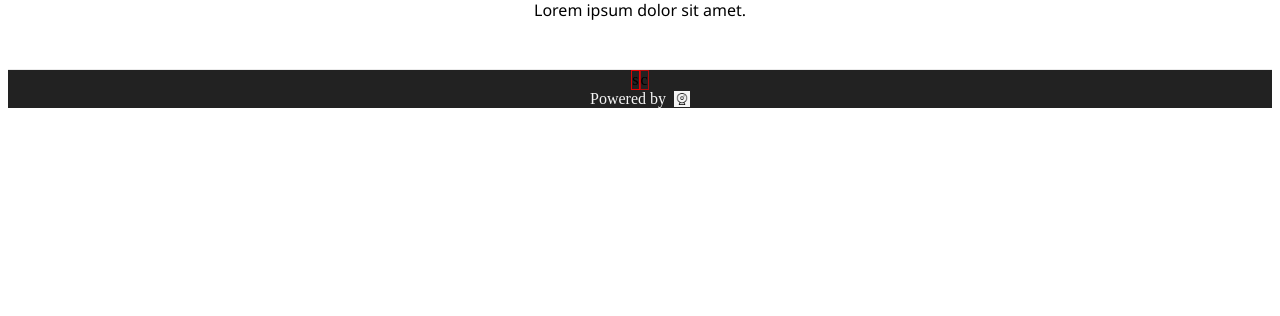
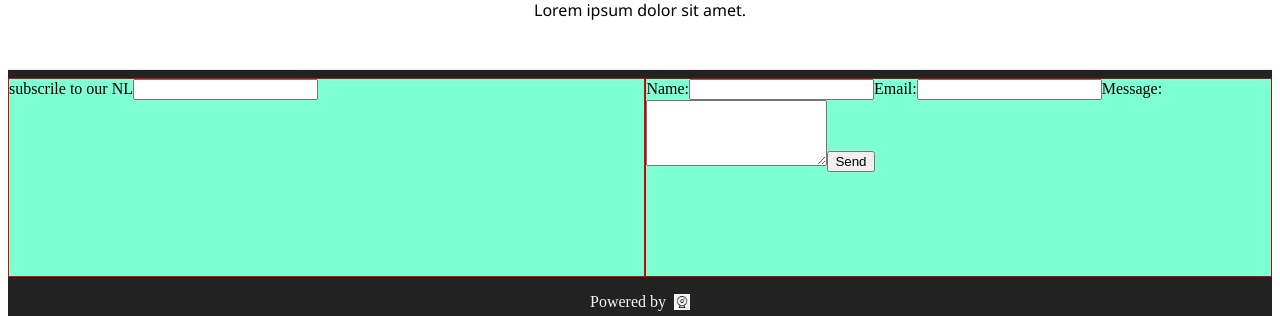
Before and after one commit to alerafart/kurku_app, a Next.js app: page / in a window 1280 px wide. Shown: the part 2243-2559 px from the top of the page. Before the commit the page ends 2351 px from the top, so only its background shows below. Built offline with nearby package versions, Linux system fonts and the light colour scheme.

Commit message:
contact form inputs in state. Form API not working throwing 401 error

```diff
--- /dev/null
+++ b/components/Footer/Contact_Form.js
@@ -0,0 +1,66 @@
+import { useState } from 'react';
+import styles from './footer.module.scss';
+// import handler from '../../pages/api/form';
+export default function Contact_Form() {
+  const [name, setName] = useState('');
+  const [email, setEmail] = useState('');
+  const [message, setMessage] = useState('');
+
+  const handleSubmit = e => {
+    e.preventDefault();
+    const data = {
+      name,
+      email,
+      message,
+    };
+    console.log(data);
+    // const body = data.body;
+    // handler(data, body);
+
+  };
+
+
+  return (
+    <div>
+      <section className={styles.footer__contact}>
+        <form
+          action="/api/form"
+          method="post"
+          onSubmit={handleSubmit}
+          className={styles.footer__contact__form}>
+            <label htmlFor="name">Name:</label>
+            <input
+                id="name"
+                type="text"
+                onChange={e => setName(e.target.value)}
+            />
+            <label htmlFor="email">Email:</label>
+            <input
+                id="email"
+                type="email"
+                onChange={e => setEmail(e.target.value)}
+            />
+            <label htmlFor="message">Message:</label>
+            <textarea
+                id="message"
+                type="text"
+                rows="4"
+                onChange={e => setMessage(e.target.value)}
+            />
+            <button type="submit">Send</button>
+            </form>
+
+{/* <form action="/api/form" method="post">
+  <label for="name">name name:</label>
+  <input type="text" id="name" name="name" />
+  <label for="email">email name:</label>
+  <input type="text" id="email" name="email" />
+  <label for="message">message name:</label>
+  <input type="text" id="message" name="message" />
+  <button type="submit">Submit</button>
+</form> */}
+
+        </section>
+    </div>
+  );
+}
--- a/components/Footer/Footer.js
+++ b/components/Footer/Footer.js
@@ -1,16 +1,28 @@
 import styles from './footer.module.scss';
-
+import Contact_Form from './Contact_Form';
 export default function Footer() {
     return (
 
       <footer className={styles.footer}>
         <div className={styles.footer__content}>
           <section className={styles.footer__social}>
-          s
+          <form>
+              <label>subscrile to our NL</label>
+                <input>
+                </input>
+
+            </form>
           </section>
-          <section className={styles.footer__contact}>
-          c
-          </section>
+          <Contact_Form />
+          {/* <section className={styles.footer__contact}>
+            <form action="/send-data-here" method="post">
+              <label for="first">First name:</label>
+              <input type="text" id="first" name="first" />
+              <label for="last">Last name:</label>
+              <input type="text" id="last" name="last" />
+              <button type="submit">Send</button>
+            </form>
+          </section> */}
         </div>
         <div className={styles.footer__mentions}>
           <a
--- a/components/Footer/footer.module.scss
+++ b/components/Footer/footer.module.scss
@@ -1,16 +1,28 @@
 .footer {
     background-color: #222;
-    // display: flex;
         flex-direction: column;
+        height: 250px;
     &__content{
+        background-color: aquamarine;
         display: flex;
+        align-self: center;
+        height: 80%;
+        width: 100%;
 
     }
     &__social {
+        display: flex;
+        flex-direction: column;
         border: 1px solid rgb(223, 4, 4);
+        width: 60%;
+        background-color: aquamarine;
     }
     &__contact {
         border: 1px solid rgb(174, 10, 10);
+        height: 100%;
+        &__form{
+
+        }
     }
     &__mentions {
         color:#f5f5f5 ;
--- a/components/Videos/Videos.js
+++ b/components/Videos/Videos.js
@@ -7,7 +7,7 @@ export default function Videos() {
       <section className={styles.videos}>
 
         <div className={styles.videos__item}>
-          <iframe className={styles.videos__item__vid} width="560" height="315" src="https://www.youtube.com/embed/ZdWFRYdj2Mk" title="YouTube video player" frameborder="0" allow="accelerometer; autoplay; clipboard-write; encrypted-media; gyroscope; picture-in-picture" allowfullscreen>
+          <iframe className={styles.videos__item__vid} width="560" height="315" src="https://www.youtube.com/embed/ZdWFRYdj2Mk" title="YouTube video player" frameBorder="0" allow="accelerometer; autoplay; clipboard-write; encrypted-media; gyroscope; picture-in-picture" allowFullScreen>
           </iframe>
           <h3 className={styles.videos__h3}>
             Lorem ipsum dolor sit amet.
@@ -19,7 +19,7 @@ export default function Videos() {
         <div className={styles.videos__item}>
           <iframe className={styles.videos__item__vid}
             // width="640" height="272"
-            src="https://www.youtube.com/embed/7AfqiVkhXPs" title="YouTube video player" frameborder="0" allow="accelerometer; autoplay; fullscreen; clipboard-write; encrypted-media; gyroscope; picture-in-picture" allowfullscreen>
+            src="https://www.youtube.com/embed/7AfqiVkhXPs" title="YouTube video player" frameBorder="0" allow="accelerometer; autoplay; fullscreen; clipboard-write; encrypted-media; gyroscope; picture-in-picture" allowFullScreen>
           </iframe>
           <h3 className={styles.videos__h3}>
             Lorem ipsum dolor sit amet.
@@ -29,7 +29,7 @@ export default function Videos() {
           </p>
         </div>
         <div className={styles.videos__item}>
-          <iframe className={styles.videos__item__vid} width="560" height="315" src="https://www.youtube.com/embed/-n-B0IKmSvQ" title="YouTube video player" frameborder="0" allow="accelerometer; autoplay; clipboard-write; encrypted-media; gyroscope; picture-in-picture" allowfullscreen>
+          <iframe className={styles.videos__item__vid} width="560" height="315" src="https://www.youtube.com/embed/-n-B0IKmSvQ" title="YouTube video player" frameBorder="0" allow="accelerometer; autoplay; clipboard-write; encrypted-media; gyroscope; picture-in-picture" allowFullScreen>
           </iframe>
           <h3 className={styles.videos__h3}>
             Lorem ipsum dolor sit amet.
@@ -43,14 +43,14 @@ export default function Videos() {
       <a  className="card">
         <h3>Video Title &rarr;</h3>
 
-        <iframe width="320" height="136" src="https://www.youtube.com/embed/7AfqiVkhXPs" title="YouTube video player" frameborder="0" allow="accelerometer; autoplay; fullscreen; clipboard-write; encrypted-media; gyroscope; picture-in-picture" allowfullscreen></iframe>
+        <iframe width="320" height="136" src="https://www.youtube.com/embed/7AfqiVkhXPs" title="YouTube video player" frameBorder="0" allow="accelerometer; autoplay; fullscreen; clipboard-write; encrypted-media; gyroscope; picture-in-picture" allowFullScreen></iframe>
         <p>Learn about Next.js in an interactive course with quizzes!</p>
 
       </a>
 
       <a href="https://nextjs.org/learn" className="card">
         <h3>Learn &rarr;</h3>
-        <iframe width="320" height="136" src="https://www.youtube.com/embed/7AfqiVkhXPs" title="YouTube video player" frameborder="0" allow="accelerometer; autoplay; fullscreen; clipboard-write; encrypted-media; gyroscope; picture-in-picture" allowfullscreen></iframe>
+        <iframe width="320" height="136" src="https://www.youtube.com/embed/7AfqiVkhXPs" title="YouTube video player" frameBorder="0" allow="accelerometer; autoplay; fullscreen; clipboard-write; encrypted-media; gyroscope; picture-in-picture" allowFullScreen></iframe>
         <p>Learn about Next.js in an interactive course with quizzes!</p>
       </a>
 
@@ -59,7 +59,7 @@ export default function Videos() {
         className="card"
       >
         <h3>Examples &rarr;</h3>
-        <iframe width="320" height="136" src="https://www.youtube.com/embed/7AfqiVkhXPs" title="YouTube video player" frameborder="0" allow="accelerometer; autoplay; fullscreen; clipboard-write; encrypted-media; gyroscope; picture-in-picture" allowfullscreen></iframe>
+        <iframe width="320" height="136" src="https://www.youtube.com/embed/7AfqiVkhXPs" title="YouTube video player" frameBorder="0" allow="accelerometer; autoplay; fullscreen; clipboard-write; encrypted-media; gyroscope; picture-in-picture" allowFullScreen></iframe>
         <p>Discover and deploy boilerplate example Next.js projects.</p>
       </a>
 
@@ -68,7 +68,7 @@ export default function Videos() {
         className="card"
       >
         <h3>Deploy &rarr;</h3>
-        <iframe width="320" height="136" src="https://www.youtube.com/embed/7AfqiVkhXPs" title="YouTube video player" frameborder="0" allow="accelerometer; autoplay; fullscreen; clipboard-write; encrypted-media; gyroscope; picture-in-picture" allowfullscreen></iframe>
+        <iframe width="320" height="136" src="https://www.youtube.com/embed/7AfqiVkhXPs" title="YouTube video player" frameBorder="0" allow="accelerometer; autoplay; fullscreen; clipboard-write; encrypted-media; gyroscope; picture-in-picture" allowFullScreen></iframe>
         <p>
           Instantly deploy your Next.js site to a public URL with Vercel.
         </p>
--- /dev/null
+++ b/pages/api/form.js
@@ -0,0 +1,19 @@
+export default function handler(req, res) {
+    // Get data submitted in request's body.
+    const body = req.body
+
+    // Optional logging to see the responses
+    // in the command line where next.js app is running.
+    console.log('body: ', body)
+
+    // Guard clause checks for first and last name,
+    // and returns early if they are not found
+    if (!body.name || !body.email || !body.message) {
+      // Sends a HTTP bad request error code
+      return res.status(400).json({ data: 'First or last name not found' })
+    }
+
+    // Found the name.
+    // Sends a HTTP success code
+    res.status(200).json({ data: `${body.name} ${body.name} ${body.email} ${body.message}` })
+  }
--- a/pages/index.js
+++ b/pages/index.js
@@ -7,6 +7,9 @@ import Head from 'next/head';
 import Header from '../components/Header/Header';
 import Videos from '../components/Videos/Videos';
 import Footer from '../components/Footer/Footer';
+
+
+
 export default function Home() {
   return (
     <div className="container">
```
Also changed, not shown: pages/js-form.js (added, +67 -0 lines).
